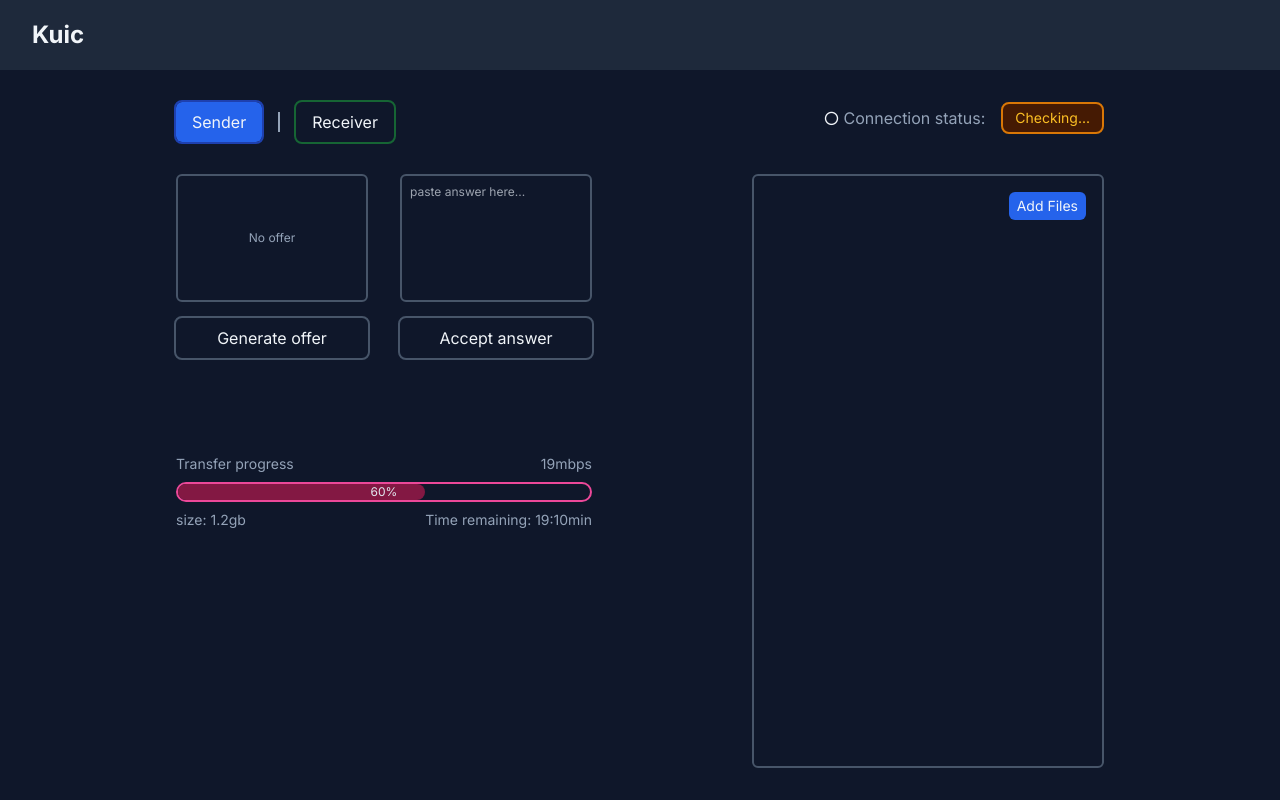
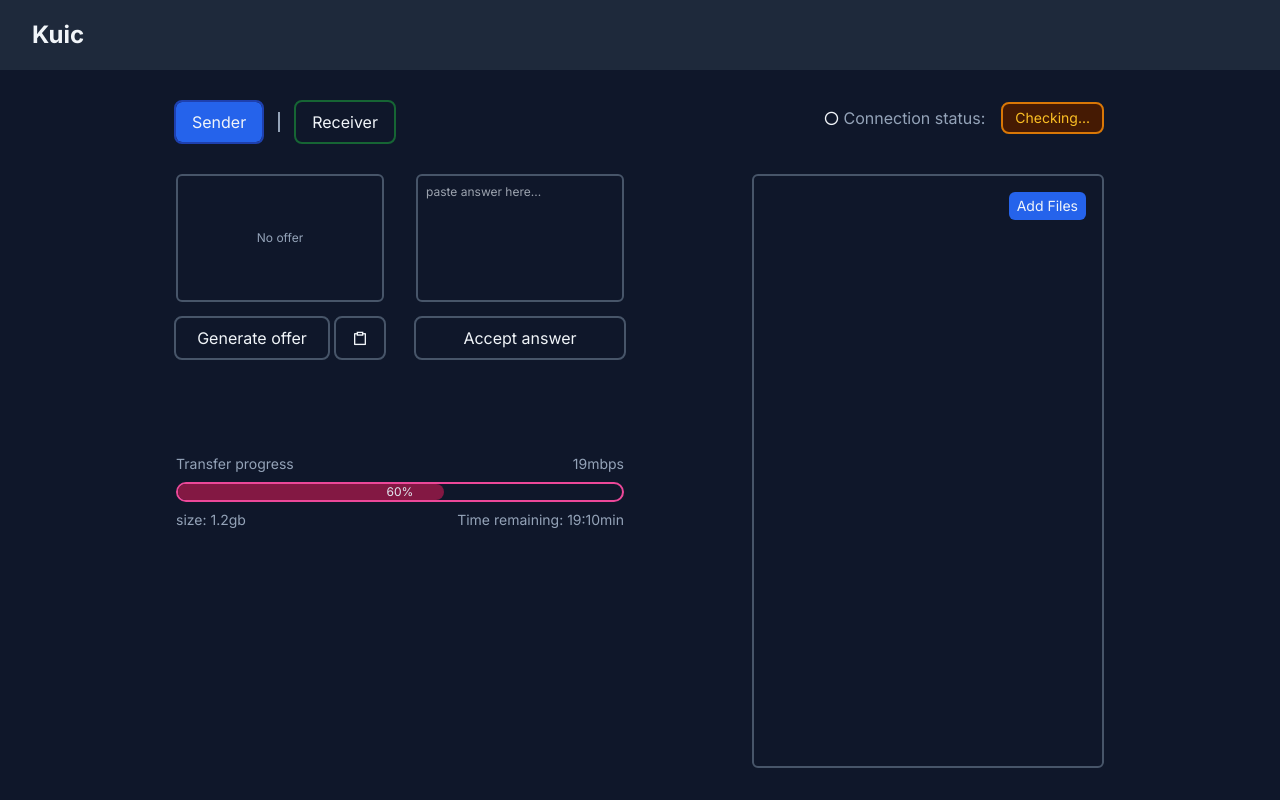
Before and after one commit to kennizen/kuic, a Next.js app: page /application in a window 1280 px wide. Built offline with nearby package versions, Linux system fonts and the light colour scheme.

Commit message:
added connection logic

```diff
--- a/next.config.mjs
+++ b/next.config.mjs
@@ -1,4 +1,6 @@
 /** @type {import('next').NextConfig} */
-const nextConfig = {};
+const nextConfig = {
+  reactStrictMode: false
+};
 
 export default nextConfig;
--- a/package.json
+++ b/package.json
@@ -9,6 +9,7 @@
     "lint": "next lint"
   },
   "dependencies": {
+    "jsonthrow": "^1.0.3",
     "next": "14.2.1",
     "react": "^18",
     "react-dom": "^18",
--- a/src/app/application/UserType.tsx
+++ b/src/app/application/UserType.tsx
@@ -1,17 +1,78 @@
 "use client";
 
 import { Fragment, useState } from "react";
+import { useRtcCtx } from "./page";
+import { jsonthrow } from "jsonthrow";
 
 type Usertype = "sender" | "receiver";
+type Sdp = {
+  iceCan: RTCIceCandidate[];
+  sdp: RTCSessionDescriptionInit | null;
+  remoteSdp: RTCSessionDescriptionInit | null;
+};
 
 const UserType = () => {
   // states
   const [userType, setUserType] = useState<Usertype>("sender");
+  const [session, setSession] = useState<Sdp>({
+    iceCan: [],
+    sdp: null,
+    remoteSdp: null,
+  });
 
-  // handlers
+  // hooks
+  const { peerConnection } = useRtcCtx();
+
+  // methods
   function changeUserType(type: Usertype) {
     setUserType(type);
   }
+
+  async function generateOffer() {
+    if (peerConnection === null) return;
+
+    const offer = await peerConnection.createOffer();
+    await peerConnection.setLocalDescription(offer);
+
+    peerConnection.onicecandidate = handleOnIceCan;
+    setSession((prev) => ({ ...prev, sdp: offer }));
+  }
+
+  async function handleOnIceCan(event: RTCPeerConnectionIceEvent) {
+    if (event.candidate) {
+      setSession((prev) => ({ ...prev, iceCan: [...prev.iceCan, event.candidate!] }));
+    }
+  }
+
+  function handleGenerateDisplayOffer() {
+    const [sdp, err] = jsonthrow.stringify(session);
+
+    if (err) {
+      console.error("Error is stringifying");
+      return "Cannot generate sdp";
+    }
+
+    return btoa(sdp);
+  }
+
+  async function handleCopySdp() {
+    let text = "";
+
+    if (session.iceCan.length > 0 && session.sdp !== null) {
+      const [sdp, err] = jsonthrow.stringify(session);
+
+      if (err) {
+        console.error("Error is stringifying");
+        return "Cannot generate sdp";
+      }
+
+      text = sdp;
+    }
+
+    await navigator.clipboard.writeText(text ? btoa(text) : "");
+  }
+
+  console.log("session", session);
 
   return (
     <div className="flex flex-col gap-8">
@@ -38,21 +99,41 @@ const UserType = () => {
         {userType === "sender" ? (
           <Fragment key="sender">
             <div className="flex flex-col gap-4">
-              <div className="border-2 border-slate-600 rounded-md w-[12rem] h-[8rem] p-2 overflow-hidden">
-                <div className="w-full h-full flex items-center justify-center">
-                  <p className="text-xs text-slate-400">No offer</p>
-                </div>
+              <div className="border-2 border-slate-600 rounded-md w-[13rem] h-[8rem] p-2">
+                {session.iceCan.length <= 0 && session.sdp === null ? (
+                  <div className="w-full h-full flex items-center justify-center">
+                    <p className="text-xs text-slate-400">No offer</p>
+                  </div>
+                ) : (
+                  <div className="group relative overflow-hidden h-full" onClick={handleCopySdp}>
+                    <p className="text-xs text-slate-400 break-words group-hover:blur-sm cursor-pointer transition-all select-none">
+                      {handleGenerateDisplayOffer()}
+                    </p>
+                    <i className="ri-clipboard-line absolute top-1/2 left-1/2 opacity-0 group-hover:opacity-100 transition-opacity translate-x-[-50%] translate-y-[-50%] pointer-events-none text-xl"></i>
+                  </div>
+                )}
               </div>
-              <button className="px-4 py-2 rounded-md outline outline-2 outline-slate-600 hover:bg-slate-600 transition-colors active:bg-slate-700">
-                Generate offer
-              </button>
+              <div className="flex items-center gap-2">
+                <button
+                  onClick={generateOffer}
+                  className="px-4 py-2 rounded-md outline outline-2 outline-slate-600 hover:bg-slate-600 transition-colors active:bg-slate-700 flex-1"
+                >
+                  Generate offer
+                </button>
+                <button
+                  onClick={handleCopySdp}
+                  className="px-4 py-2 rounded-md outline outline-2 outline-slate-600 hover:bg-slate-600 transition-colors active:bg-slate-700"
+                >
+                  <i className="ri-clipboard-line"></i>
+                </button>
+              </div>
             </div>
             <div className="flex flex-col gap-4">
               <textarea
                 name="data"
                 id="data"
                 placeholder="paste answer here..."
-                className="border-2 border-slate-600 rounded-md w-[12rem] h-[8rem] p-2 overflow-hidden bg-slate-900 resize-none text-xs focus-visible:outline-none"
+                className="border-2 border-slate-600 rounded-md w-[13rem] h-[8rem] p-2 overflow-hidden bg-slate-900 resize-none text-xs focus-visible:outline-none"
               />
               <button className="px-4 py-2 rounded-md outline outline-2 outline-slate-600 hover:bg-slate-600 transition-colors active:bg-slate-700">
                 Accept answer
@@ -66,14 +147,14 @@ const UserType = () => {
                 name="data"
                 id="data"
                 placeholder="paste offer here..."
-                className="border-2 border-slate-600 rounded-md w-[12rem] h-[8rem] p-2 overflow-hidden bg-slate-900 resize-none text-xs focus-visible:outline-none"
+                className="border-2 border-slate-600 rounded-md w-[13rem] h-[8rem] p-2 overflow-hidden bg-slate-900 resize-none text-xs focus-visible:outline-none"
               />
               <button className="px-4 py-2 rounded-md outline outline-2 outline-slate-600 hover:bg-slate-600 transition-colors active:bg-slate-700">
                 Accept offer
               </button>
             </div>
             <div className="flex flex-col gap-4">
-              <div className="border-2 border-slate-600 rounded-md w-[12rem] h-[8rem] p-2 overflow-hidden">
+              <div className="border-2 border-slate-600 rounded-md w-[13rem] h-[8rem] p-2 overflow-hidden">
                 <div className="w-full h-full flex items-center justify-center">
                   <p className="text-xs text-slate-400">No answer</p>
                 </div>
--- a/src/app/application/page.tsx
+++ b/src/app/application/page.tsx
@@ -1,6 +1,6 @@
 "use client";
 
-import { useEffect, useState } from "react";
+import { createContext, useContext, useEffect, useRef, useState } from "react";
 import ConnectionStatus from "./ConnectionStatus";
 import UserType from "./UserType";
 import WillNotWork from "./WillNotWork";
@@ -8,15 +8,46 @@ import FilePicker from "./FilePicker";
 import FileCard from "./FileCard";
 import ProgressBar from "./ProgressBar";
 
+const servers = {
+  iceServers: [
+    {
+      urls: ["stun:stun.l.google.com:19302", "stun:stun1.l.google.com:19302"],
+    },
+  ],
+};
+
+type CtxValue = {
+  peerConnection: RTCPeerConnection | null;
+  dataChannel: RTCDataChannel | null;
+};
+
+const rtcCTx = createContext<null | CtxValue>(null);
+
+export function useRtcCtx() {
+  const ctx = useContext(rtcCTx);
+  if (ctx === null) throw new Error("rtc ctx must be used within rtc provider");
+  return ctx;
+}
+
 const Application = () => {
   // states
   const [isSupported, setIsSupported] = useState(false);
   const [files, setFiles] = useState<File[]>([]);
+  const [peerConnection, setPeerConnection] = useState<RTCPeerConnection | null>(null);
+  const [dataChannel, setDataChannel] = useState<RTCDataChannel | null>(null);
 
   // lifecycles
   useEffect(() => {
     // @ts-expect-error
-    if (window.showSaveFilePicker !== undefined) setIsSupported(true);
+    if (window.showSaveFilePicker !== undefined) {
+      setIsSupported(true);
+
+      const con = new RTCPeerConnection(servers);
+      const chan = con.createDataChannel("dataChan");
+
+      setPeerConnection(con);
+      setDataChannel(chan);
+    }
   }, []);
 
   console.log("files", files);
@@ -24,7 +55,8 @@ const Application = () => {
   if (!isSupported) return <WillNotWork />;
 
   return (
-    <div className="h-[calc(100vh-var(--navbar-height))] text-slate-100 flex justify-center">
+    <rtcCTx.Provider value={{ peerConnection, dataChannel }}>
+      <div className="h-[calc(100dvh-var(--navbar-height))] text-slate-100 flex justify-center">
         <div className="max-w-[60rem] w-full py-8 flex justify-between flex-wrap gap-4 p-4 h-full">
           <div className="flex flex-col gap-24">
             <UserType />
@@ -40,6 +72,7 @@ const Application = () => {
           </div>
         </div>
       </div>
+    </rtcCTx.Provider>
   );
 };
 
```
Also changed, not shown: 1 other file (tests, documents, lock files or other folders). Lines whose indentation alone changed are shown as unchanged.
